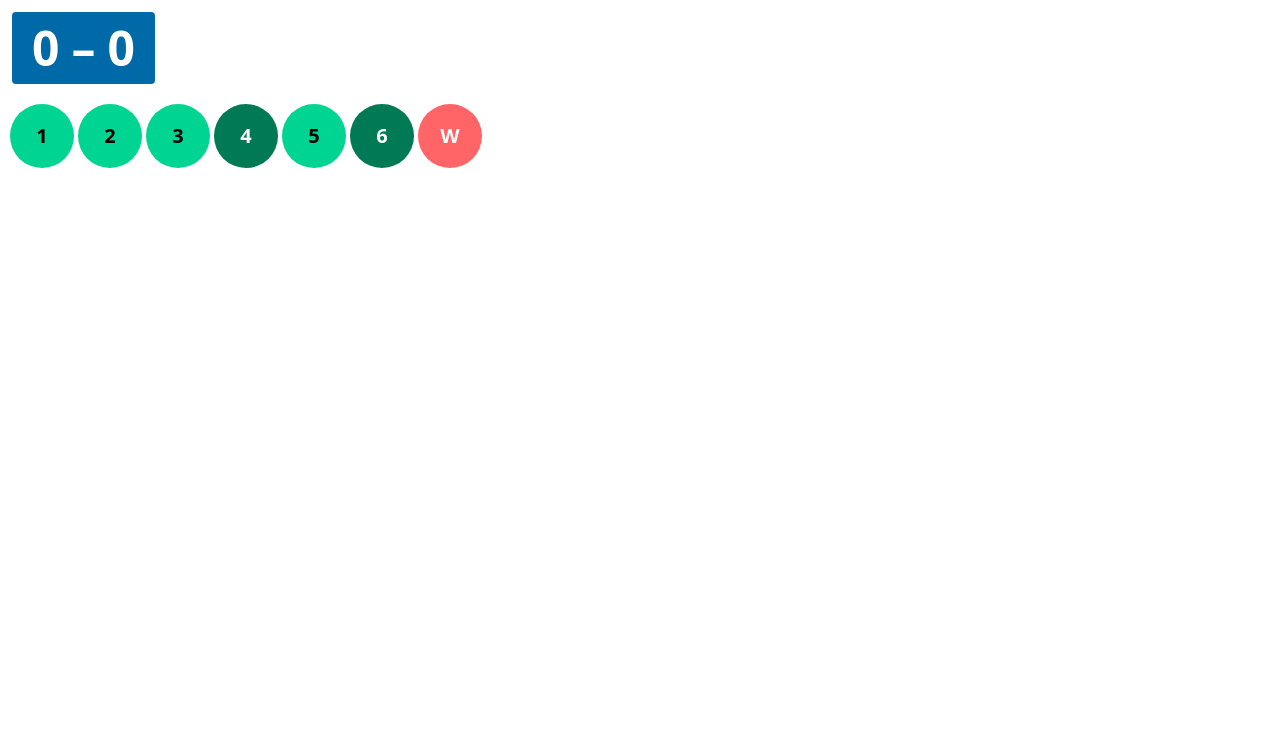
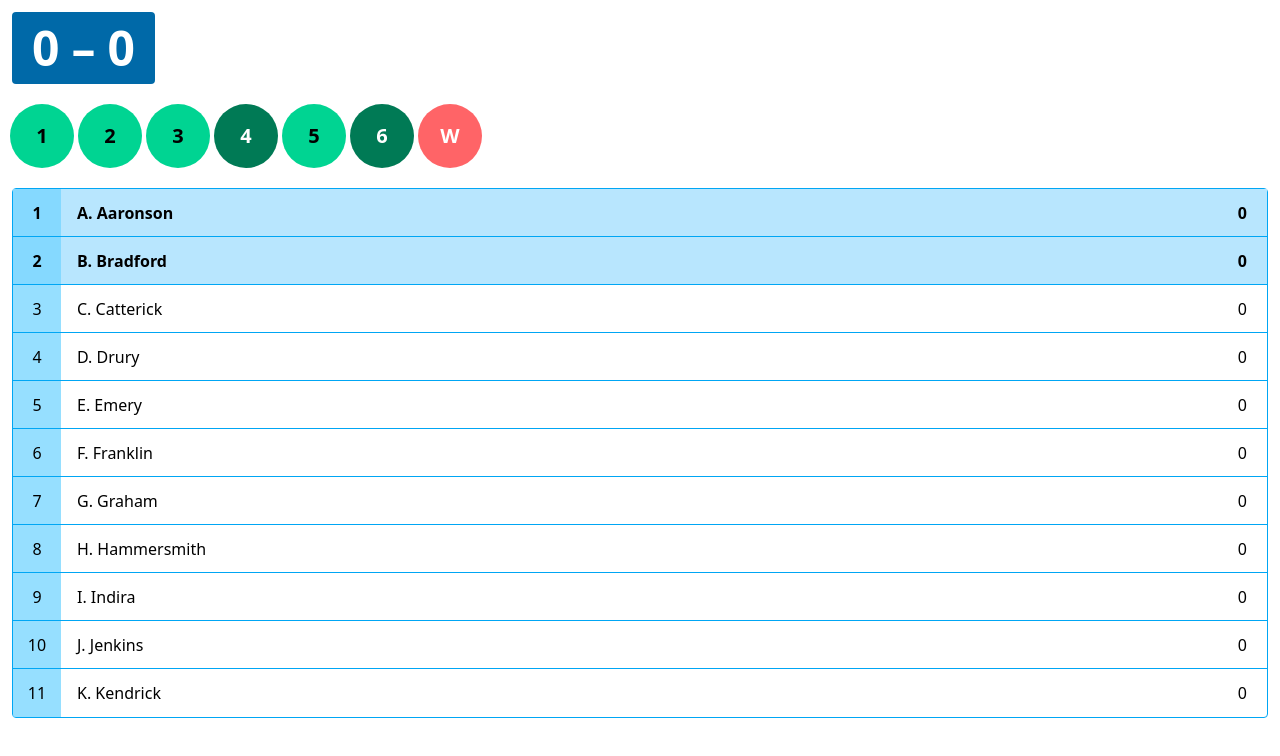
Before and after one commit to jacobwalkr/vite-react-ts-cricket-scorer, a React (Vite) app: page / in a window 1280 px wide. Shown: the top 756 px of the page. Built offline with nearby package versions, Linux system fonts and the light colour scheme.

Commit message:
Add BattersPanel and BatterRow

```diff
--- a/src/App.tsx
+++ b/src/App.tsx
@@ -2,6 +2,7 @@ import RunsPanel from '@/components/runs-panel'
 import Scoreboard from '@/components/scoreboard'
 import { useState } from 'react'
 import '@/App.css'
+import BattersPanel from '@/components/batters-panel'
 
 function App() {
   const [runs, setRuns] = useState(0)
@@ -19,6 +20,7 @@ function App() {
     <>
       <Scoreboard runs={runs} wickets={wickets} />
       <RunsPanel addRuns={addRuns} addWicket={addWicket} />
+      <BattersPanel />
     </>
   )
 }
--- /dev/null
+++ b/src/components/batter-row.tsx
@@ -0,0 +1,27 @@
+import clsx from "clsx"
+
+export default function BatterRow({
+  number,
+  batter,
+  batterIn,
+  score,
+}: {
+  number: number,
+  batter: string,
+  batterIn: boolean,
+  score: number
+}) {
+  return (
+    <li
+      className={clsx(
+        'display-block h-[3rem] flex items-center transition-colors border-b-1 last:border-b-0 border-sky-500',
+        {'hover:bg-sky-300 bg-sky-200 font-bold': batterIn},
+        {'hover:bg-sky-100': !batterIn}
+      )}
+    >
+      <div className="h-full place-content-center flex-none w-[3rem] text-center bg-sky-300/75">{number}</div>
+      <div className="h-full content-center px-4 py-2 grow">{batter}</div>
+      <div className="h-[80%] place-content-center px-5 basis-content">{score}</div>
+    </li>
+  )
+}
--- /dev/null
+++ b/src/components/batters-panel.tsx
@@ -0,0 +1,25 @@
+import BatterRow from "@/components/batter-row"
+
+const batters: [string, boolean][] = [
+  ['A. Aaronson', true],
+  ['B. Bradford', true],
+  ['C. Catterick', false],
+  ['D. Drury', false],
+  ['E. Emery', false],
+  ['F. Franklin', false],
+  ['G. Graham', false],
+  ['H. Hammersmith', false],
+  ['I. Indira', false],
+  ['J. Jenkins', false],
+  ['K. Kendrick', false]
+]
+
+export default function BattersPanel() {
+  return (
+    <ol className="mx-3 mt-5 rounded border-1 border-sky-500">
+      {batters.map(([batter, batterIn], index) => (
+        <BatterRow number={index + 1} batter={batter} batterIn={batterIn} score={0} />
+      ))}
+    </ol>
+  )
+}
```
